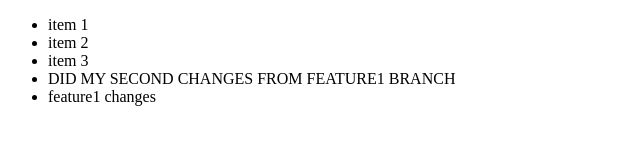
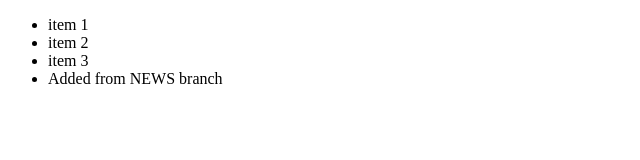
Before and after one commit to Aidikg/dummyTest, a plain HTML site: page index.html in a window 1280 px wide. Shown: the whole page, without its empty margins (0-640 px from the left). Drawn offline with Linux system fonts and the light colour scheme.

Commit message:
added from news

```diff
--- a/index.html
+++ b/index.html
@@ -10,11 +10,7 @@
 		<li>item 2</li>
 		<li>item 3</li>
 
-
-		<li>DID MY SECOND CHANGES FROM FEATURE1 BRANCH</li>
-
-		<li>feature1 changes</li>
-
+		<li>Added from NEWS branch</li>
 	</ul>
 
 
```
